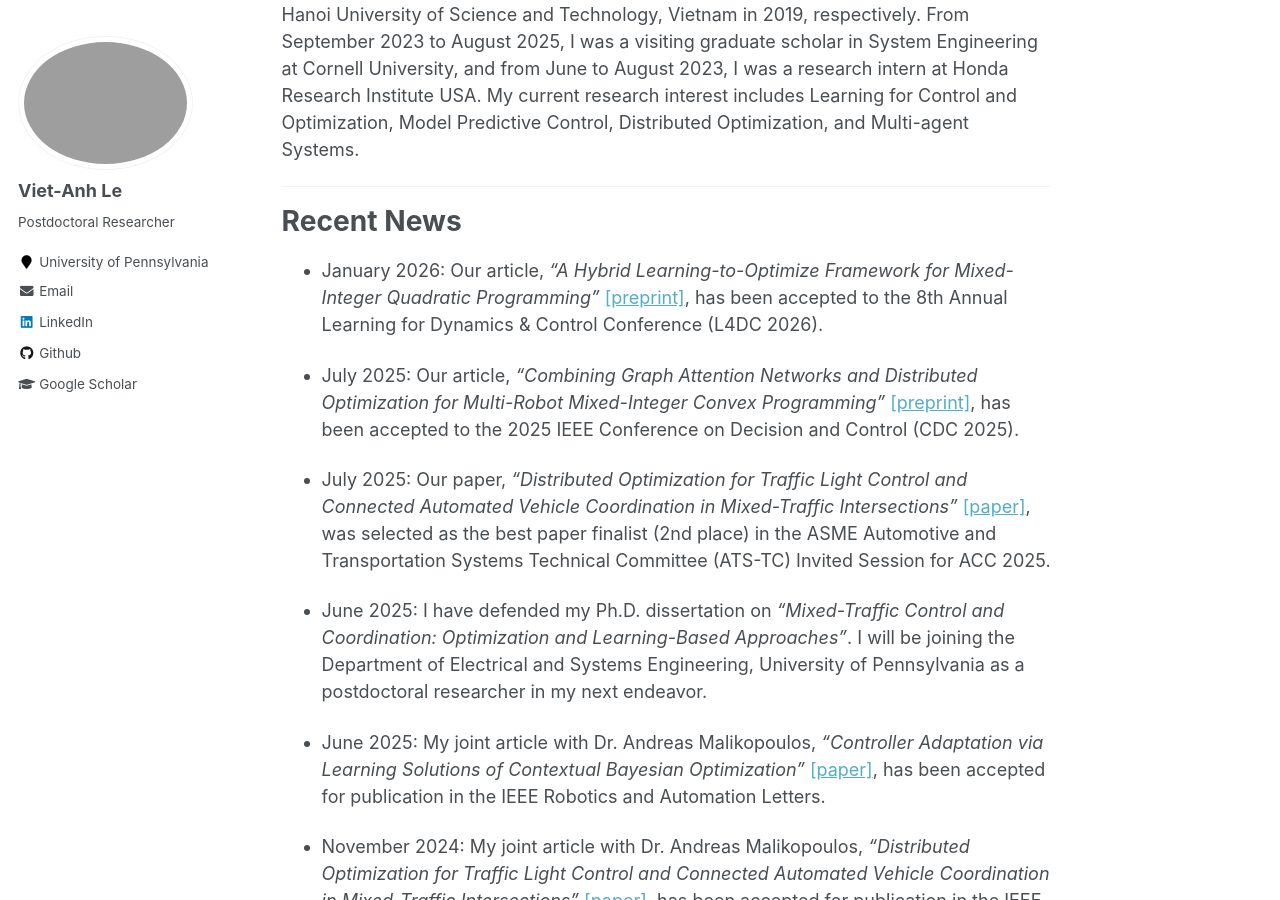
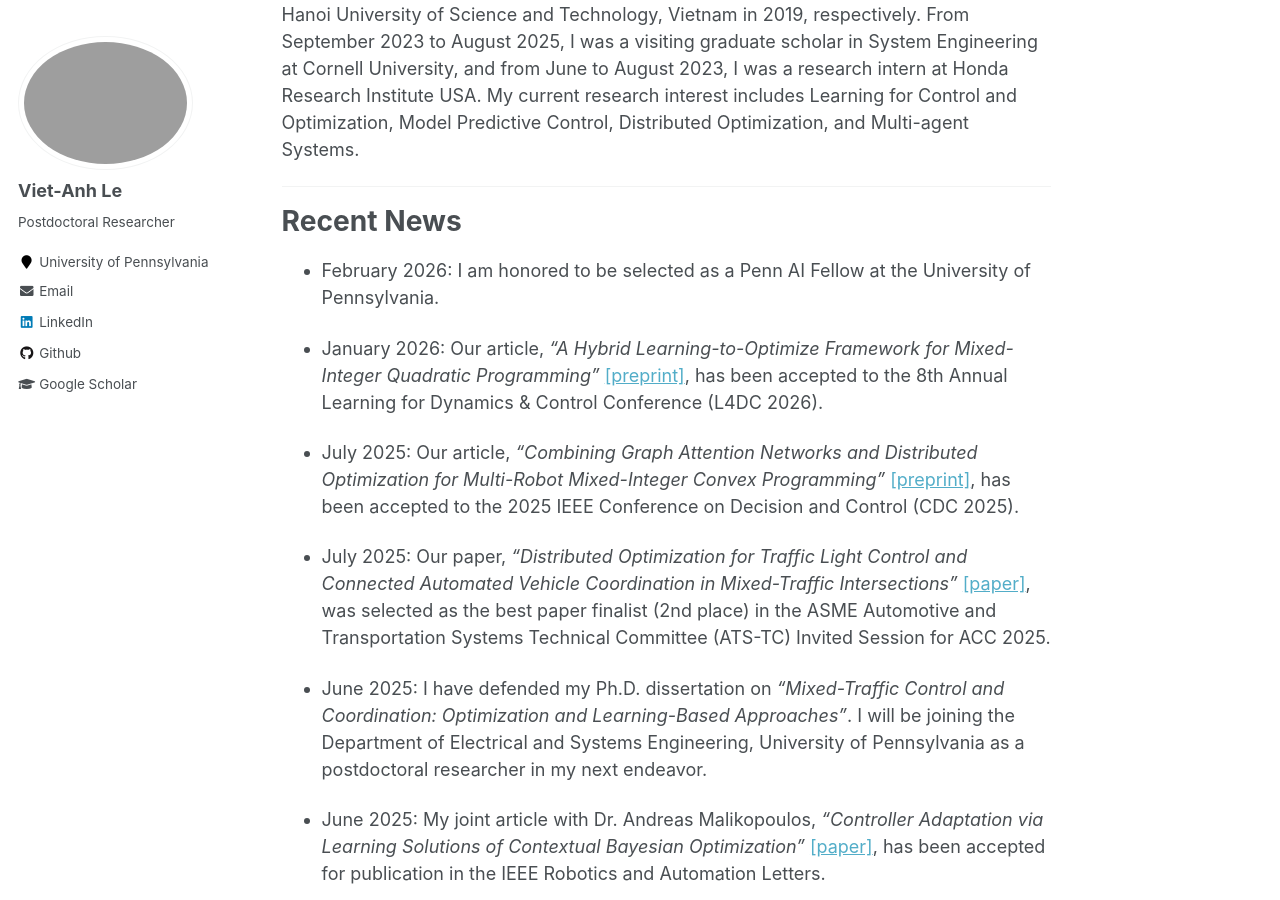
Before and after one commit to vietanhle0101/vietanhle0101.github.io, a Jekyll site: the page built from _pages/about.md, in a window 1280 px wide and 900 px high, scrolled down 681 px. Built offline with Jekyll 4.4.1, drawn with Linux system fonts in a browser that asks for light colours.

Commit message:
news about Penn AI Fellowship

```diff
--- a/_pages/about.md
+++ b/_pages/about.md
@@ -20,6 +20,8 @@ My current research interest includes Learning for Control and Optimization, Mod
 ***
 
 # Recent News
+
+* February 2026: I am honored to be selected as a Penn AI Fellow at the University of Pennsylvania.
 
 * January 2026: Our article, <em>"A Hybrid Learning-to-Optimize Framework for Mixed-Integer Quadratic Programming"</em> [[preprint]](https://arxiv.org/abs/2511.19383), has been accepted to the 8th Annual Learning for Dynamics & Control Conference (L4DC 2026).
 
```
